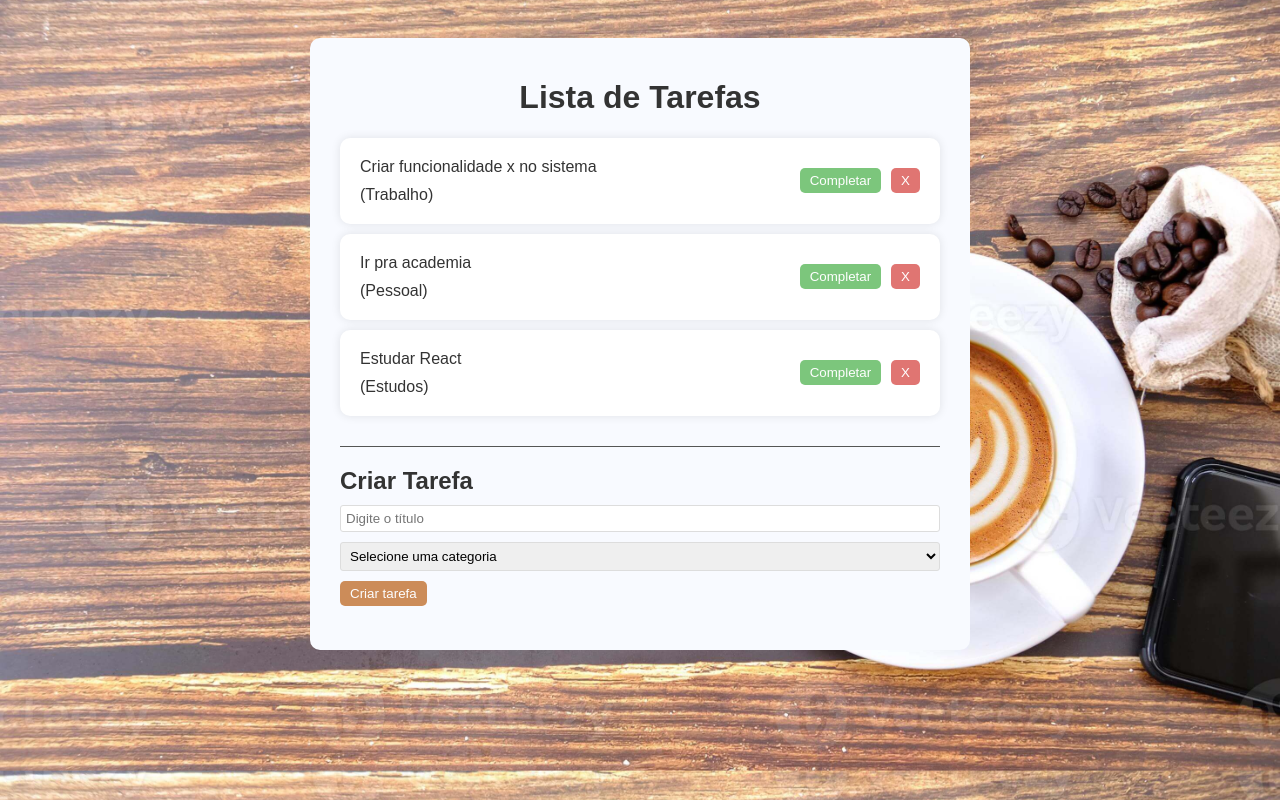
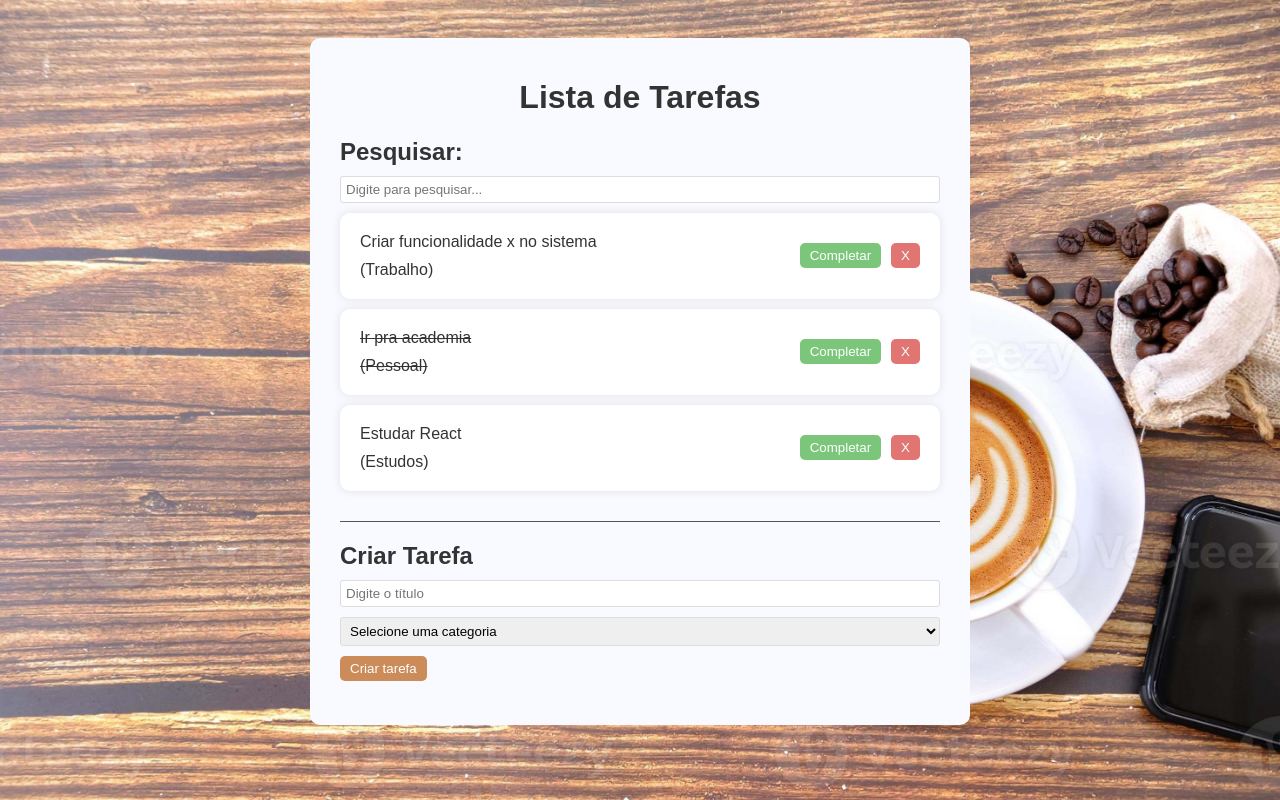
Before and after one commit to NateOliveira-dev/todo-list-react, a React (Vite) app: page / in a window 1280 px wide. Built offline with nearby package versions, Linux system fonts and the light colour scheme.

Commit message:
implementa feature de pesquisa

```diff
--- a/src/App.jsx
+++ b/src/App.jsx
@@ -2,6 +2,7 @@
 
 import Todo from "./components/todo";
 import TodoForm from "./components/TodoForm";
+import Search from "./components/Search";
 
 import "./App.css";
 
@@ -17,7 +18,7 @@
       id: 2,
       text: "Ir pra academia",
       category: "Pessoal",
-      isCompleted: false,
+      isCompleted: true,
     },
     {
       id: 3,
@@ -26,6 +27,8 @@
       isCompleted: false,
     },
   ]);
+
+  const [search, setSearch] = useState("");
 
   const addTodo = (text, category) => {
     const newTodos = [
@@ -60,8 +63,13 @@
   return (
     <div className="app">
       <h1>Lista de Tarefas</h1>
+      <Search search={search} setSearch={setSearch} />
       <div className="todo-list">
-        {todos.map((todo) => (
+        {todos
+          .filter((todo) =>
+            todo.text.toLowerCase().includes(search.toLowerCase()),
+          )
+          .map((todo) => (
             <Todo
               key={todo.id}
               todo={todo}
--- /dev/null
+++ b/src/components/Search.jsx
@@ -0,0 +1,16 @@
+const Search = ({ search, setSearch }) => {
+  return (
+    <div className="search">
+      <h2>Pesquisar:</h2>
+      <input
+        type="text"
+        name="search"
+        value={search}
+        onChange={(e) => setSearch(e.target.value)}
+        placeholder="Digite para pesquisar..."
+      />
+    </div>
+  );
+};
+
+export default Search;
```
Lines whose indentation alone changed are shown as unchanged.
